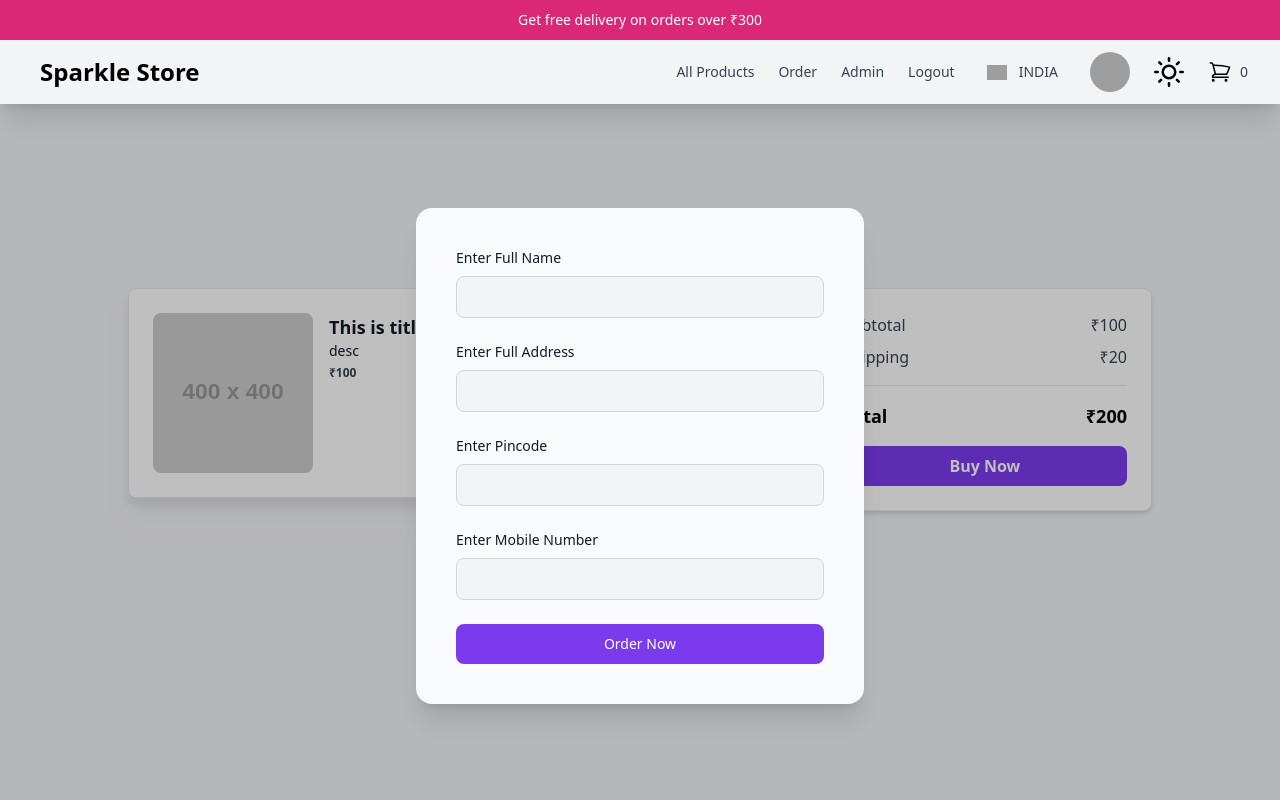
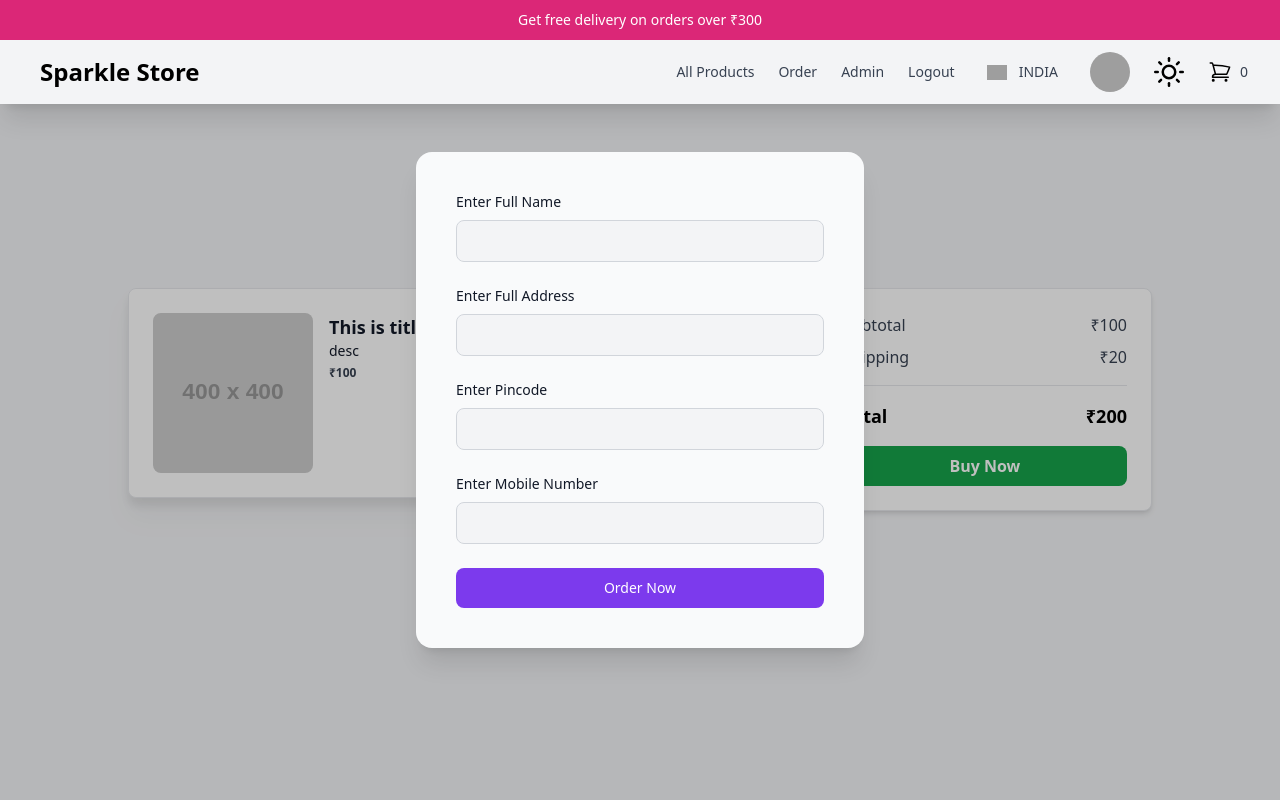
Before and after one commit to SohamShedale/Sparkle-Store, a React (Vite) app: page /cart in a window 1280 px wide. Both pictures are taken after a click on the button "Buy Now". Shown: the top 800 px of the page. Built offline with nearby package versions, Linux system fonts and the light colour scheme; grey boxes are pictures that could not be loaded.

Commit message:
remove extra lines of code

```diff
--- a/src/components/modal/Modal.jsx
+++ b/src/components/modal/Modal.jsx
@@ -18,7 +18,7 @@ export default function Modal() {
         <button
           type="button"
           onClick={openModal}
-          className="w-full  bg-violet-600 py-2 text-center rounded-lg text-white font-bold bg-green-600"
+          className="w-full py-2 text-center rounded-lg text-white font-bold bg-green-600"
         >
           Buy Now
         </button>
@@ -49,7 +49,7 @@ export default function Modal() {
                 leaveFrom="opacity-100 scale-100"
                 leaveTo="opacity-0 scale-95"
               >
-                <Dialog.Panel className="w-full max-w-md transform overflow-hidden rounded-2xl p-2 text-left align-middle shadow-xl transition-all bg-gray-50 mt-28">
+                <Dialog.Panel className="w-full max-w-md transform overflow-hidden rounded-2xl p-2 text-left align-middle shadow-xl transition-all bg-gray-50 mt-">
                   <section className="">
                     <div className="flex flex-col items-center justify-center py-8 mx-auto  lg:py-0">
                       <div className="w-full  rounded-lg md:mt-0 sm:max-w-md xl:p-0 ">
```
